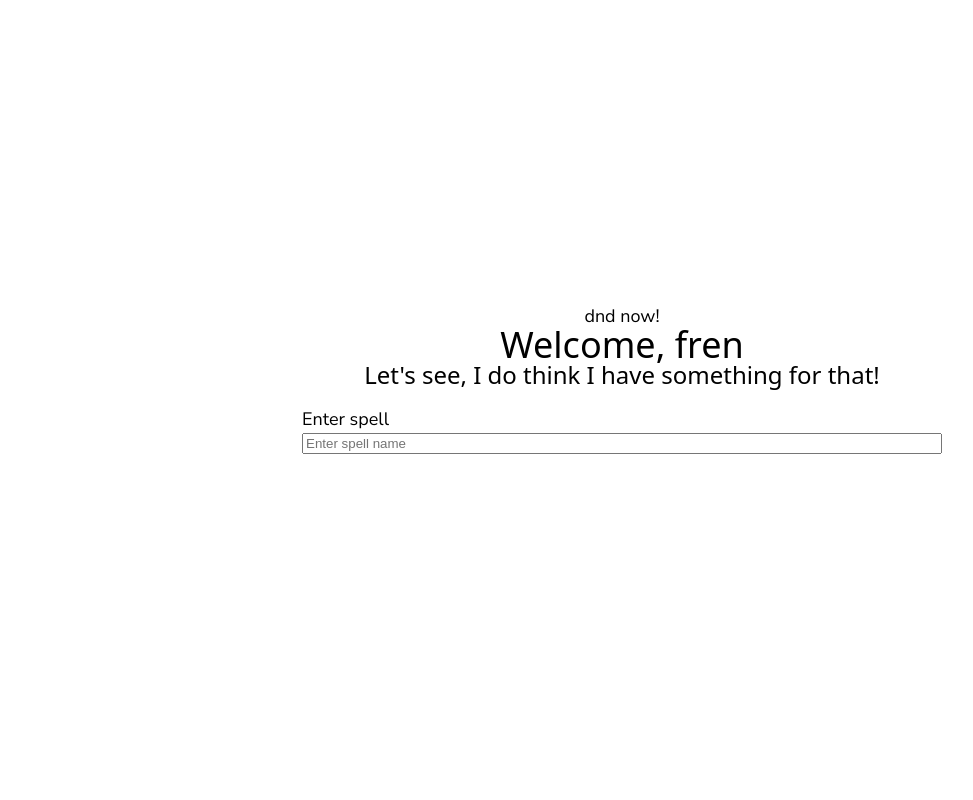
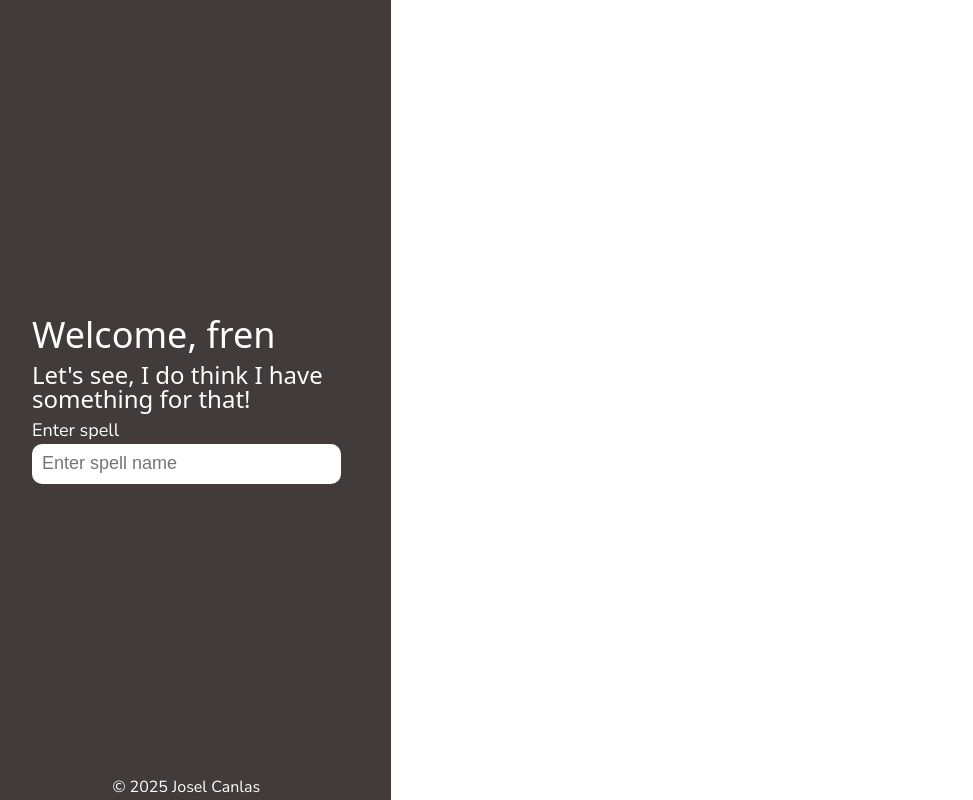
Before and after one commit to JCanDoCode/dnd-search, a plain HTML site: page index.html in a window 1280 px wide. Shown: the whole page, without its empty margins (18-991 px from the left). Drawn offline with Linux system fonts and the light colour scheme; a web font is replaced by a local one.

Commit message:
v1.2.0
css
JS updates to classes and request formatting

```diff
--- a/css/style.css
+++ b/css/style.css
@@ -1,3 +1,7 @@
+:root {
+    --off-black: #423b3b;
+}
+
 html {
     font-family: "Nunito Sans", sans-serif;
     font-optical-sizing: auto;
@@ -7,33 +11,46 @@ html {
         "wdth" 100,
         "YTLC" 500;
     font-size: 62.5%;
-    background: radial-gradient();
     animation: gradientBackground duration timing-function delay iteration-count direction fill-mode;
 }
 body {
     width: 100%;
     height: 100vh;
     display: flex;
-    flex-direction: column;
-    align-items: center;
-    justify-content: center;
-}
-.hero-banner {
-    width: 80%;
-    text-align: center;
+    align-content: center;
+    font-size: 1.6rem;
 }
 .request-container {
-    width: 50%;
-    margin: 2rem 0;
+    width: 40%;
+    padding: 5rem;
+    display: flex;
+    flex-direction: column;
+    justify-content: center;
+    color: white;
+    background-color: var(--off-black);
+    position: relative;
 }
 .results-container {
-    width: 50%;
+    width: 100%;
+    padding: 5rem 5rem 0 5rem;
+    overflow-y: scroll;
 }
-.results-container, article {
-    margin: 1rem 0;
+.results-container p {
+    margin-bottom: 2rem;
 }
-.spell-desc {
+hr {
+    height: 0.1rem;
+    margin: 3rem 0;
+    background-color: var(--off-black);
+}
 
+/* Footer */
+footer {
+    width: 100%;
+    text-align: center;
+    left: 0;
+    bottom: 0.5rem;
+    position: absolute;
 }
 
 /* Form Elements */
@@ -41,12 +58,19 @@ label {
     display: flex;
     flex-direction: column;
     gap: 0.5rem;
+    font-size: 1.8rem;
+}
+input {
+    height: 2rem;
+    padding: 1rem;
+    border: unset;
+    border-radius: 1rem;
+    font-size: 1.8rem;
 }
 
 /* Fonts */
 p, strong, em, label {
-    font-size: 1.8rem;
-    margin: 0.25rem 0;
+    margin: 0.5rem 0;
 }
 h1, h2, h3, h4, h5, h6 {
     font-family: "Bitcount Grid Double", system-ui;
@@ -58,6 +82,7 @@ h1, h2, h3, h4, h5, h6 {
         "CRSV" 0.5,
         "ELSH" 0,
         "ELXP" 0;
+    margin: 0.5rem 0;
 }
 h1 {
     font-size: 3.6rem;
--- a/index.html
+++ b/index.html
@@ -5,6 +5,7 @@
     <meta name="viewport" content="width=device-width, initial-scale=1.0">
     <title>Document And Dragons And Dungeons</title>
     <meta name="robots" content="noindex">
+    <link rel="icon" href="./media/img/dnd-spell-search-icon.png">
     <link rel="stylesheet" href="./css/reset.css">
     <link rel="stylesheet" href="./css/style.css">
     <!-- Skills so far: HTML, JavaScript, Postman -->
@@ -14,23 +15,21 @@
     <link href="https://fonts.googleapis.com/css2?family=Bitcount+Grid+Double:wght@100..900&family=Nunito+Sans:ital,opsz,wght@0,6..12,200..1000;1,6..12,200..1000&display=swap" rel="stylesheet">
 </head>
 <body>
-    <!-- BEGIN VIEWER -->
-    <section class="hero-banner">
-        <p>dnd now!</p>
+    <section id="requestSect" class="request-container">
         <h1>Welcome, fren</h1>
         <h2>Let's see, I do think I have something for that!</h2>
-    </section>
-    <section id="requestSect" class="request-container">
         <form action="submit">
             <label for="input">
                 Enter spell
                 <input name="input" id="requestInput" type="text" placeholder="Enter spell name">
             </label>
         </form>
+        <footer>&copy; <span id="year"></span> Josel Canlas</footer>
     </section>
     <section id="results" class="results-container">
 
     </section>
-    <script src="./main.js" async></script>
+    <script src="./js/main.js" async></script>
+    <script src="./js/year.js"></script>
 </body>
 </html>
--- a/main.js
+++ b/js/main.js
@@ -1,8 +1,7 @@
-// DND API SEARCH MODEL
-// v1.1.0
+// DND API SEARCH CONTROLLER
+// v1.2.0
 
-const results = document.querySelector("#results");
-const hr = document.createElement('hr');
+const results = document.querySelector('#results');
 
 class RequestText {
    constructor(text) {
@@ -28,7 +27,7 @@ async function request(e, input) {
       const response = await fetch(url);
 
       if (!response.ok) {
-         throw new Error("Spell not found");
+         throw new Error('Spell not found');
       }
 
       const result = await response.json();
@@ -38,29 +37,19 @@ async function request(e, input) {
          let resultFormat = Array.isArray(value) ? value.join(', ') : typeof value === 'object' && value !== null ? JSON.stringify(value, null, 2) : value
          switch (key) {
             case 'name':
-               new RequestTextStrong(key);
-               new RequestText(resultFormat);
-               break;
             case 'desc':
-               new RequestTextStrong(key);
-               new RequestText(resultFormat);
-               break;
             case 'higher_level':
-               new RequestTextStrong(key);
-               new RequestText(resultFormat);
-               break;
             case 'range':
-               new RequestTextStrong(key);
-               new RequestText(resultFormat);
-               break;
             case 'level':
-               new RequestTextStrong(key);
+               new RequestTextStrong(key.replace(/_/g, ' '));
                new RequestText(resultFormat);
                break;
             default:
                break;
          }
       });
+      const hr = document.createElement('hr');
+      results.appendChild(hr);
       return result;
    } catch (error) {
       // Falsy spell input:
@@ -69,7 +58,7 @@ async function request(e, input) {
    }
 }
 
-document.addEventListener("submit", (e) => {
+document.addEventListener('submit', (e) => {
    const input = document.getElementById('requestInput').value;
    request(e, input);
 });
--- /dev/null
+++ b/js/year.js
@@ -0,0 +1,3 @@
+const year = document.querySelector('#year')
+
+document.addEventListener('DOMContentLoaded', () => {year.textContent = new Date().getFullYear();})
```
Also changed, not shown: media/img/dnd-spell-search-icon.png (added). Lines whose indentation alone changed are shown as unchanged.
